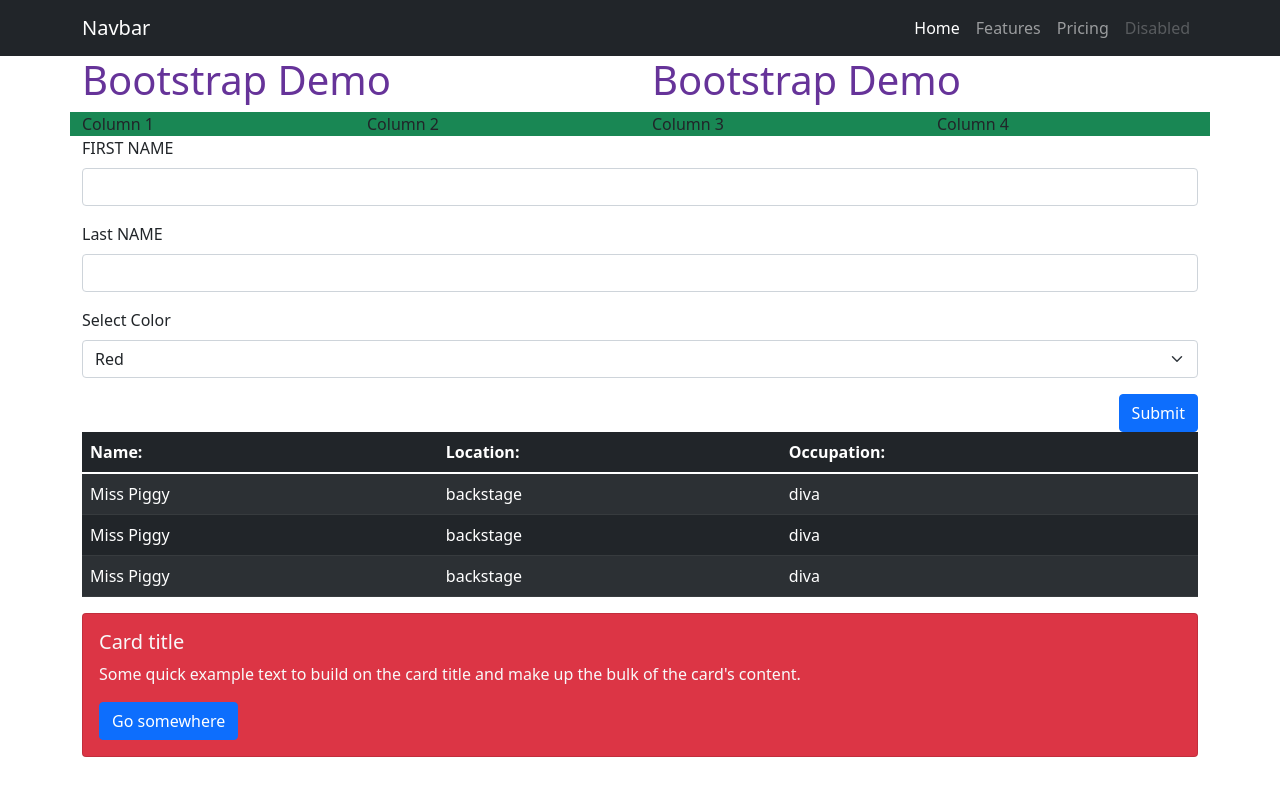
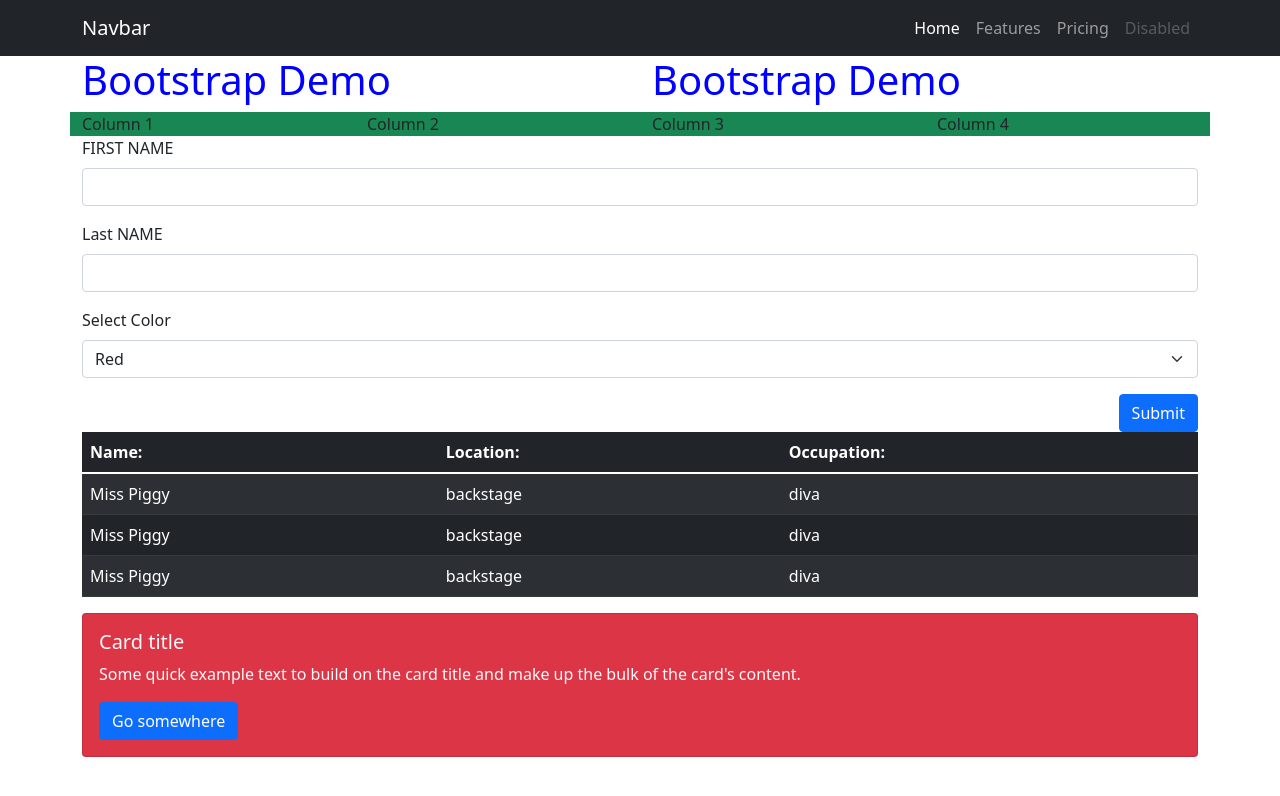
Before and after one commit to ShawnCreswell/WF-2022_07, a plain HTML site: page Bootstrap/index.html in a window 1280 px wide. Drawn offline with nearby package versions, Linux system fonts and the light colour scheme.

Commit message:
July 29th

```diff
--- a/Bootstrap/style.css
+++ b/Bootstrap/style.css
@@ -1,3 +1,4 @@
 h1 {
-    color: rebeccapurple;
+    color: blue
+    ;
 }
```
